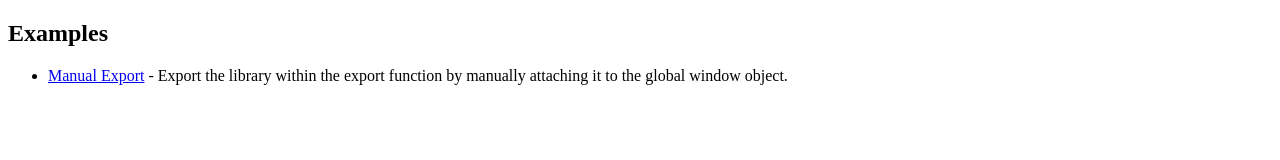
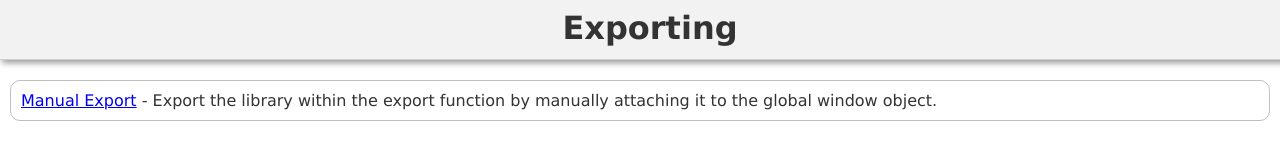
Before and after one commit to niftymonkey/require-lib-export, a plain HTML site: page index.html in a window 1280 px wide. Drawn offline with Linux system fonts and the light colour scheme.

Commit message:
Initial launch page and styling

```diff
--- /dev/null
+++ b/css/main.css
@@ -0,0 +1,55 @@
+html, body, h1, h2, h3, h4, h5, h6 {
+    margin: 0;
+    padding: 0;
+}
+
+html, body {
+    color: #333333;
+    font-family: Verdana, Geneva, sans-serif;
+    height: 100%;
+    width: 100%;
+    margin: 0;
+    padding: 0;
+    overflow: hidden;
+}
+
+header {
+    border-bottom: 1px solid rgba(0, 0, 0, 0.15); /* border on the bottom of header so the content can go "under" it */
+    background: rgba(242, 242, 242, 1); /* no alpha so that the content scrolling under can't be seen */
+    position: fixed; /* fixed so that it doesn't scroll */
+    top: -1px; /* this would be 0, but you could see the scrolling content at the top behind the header, so going -1 */
+    left: 0;
+    padding: 10px;
+    height: 40px;
+    width: 100%;
+    z-index: 999;
+
+    box-shadow: 2px 3px 6px rgba(0, 0, 0, 0.4);
+    -o-box-shadow: 2px 3px 6px rgba(0, 0, 0, 0.4);
+    -moz-box-shadow: 3px 3px 6px rgba(0, 0, 0, 0.4);
+    -webkit-box-shadow: 2px 3px 6px rgba(0, 0, 0, 0.4);
+}
+
+header h1 {
+    text-align: center;
+    font-weight: bold;
+}
+
+.content {
+    overflow: auto;
+    position: relative;
+    top: 70px;
+    left: 0;
+}
+
+.content ul {
+    margin: 0;
+    padding: 0;
+}
+
+.content ul li {
+    list-style: none;
+    margin: 10px;
+    padding: 10px;
+    border: 1px solid rgba(0, 0, 0, 0.25); /* solid border */
+    border-radius: 10px; /* rounded corners (top, right, bottom, left) */}
--- a/index.html
+++ b/index.html
@@ -6,12 +6,18 @@
         <title>Require Library Export</title>
         <meta name="description" content="">
         <meta name="viewport" content="width=device-width">
+        <link href="css/main.css" media="screen" rel="stylesheet" type="text/css" />
     </head>
     <body>
-        <h2>Examples</h2>
-        <ul>
-            <li><a href="manual-export">Manual Export</a> - Export the library within the export function by manually attaching it to the
-            global window object.</li>
-        </ul>
+        <header class="header">
+            <h1>Exporting</h1>
+        </header>
+        <section class="content">
+            <meta content='Examples of how to export a RequireJS-based javascript library' itemprop='description'>
+            <ul>
+                <li><a href="manual-export">Manual Export</a> - Export the library within the export function by manually attaching it to the
+                    global window object.</li>
+            </ul>
+        </section>
     </body>
 </html>
--- /dev/null
+++ b/main.css
@@ -0,0 +1,4 @@
+html, body, h1, h2, h3, h4, h5, h6 {
+    margin: 0;
+    padding: 0;
+}
```
